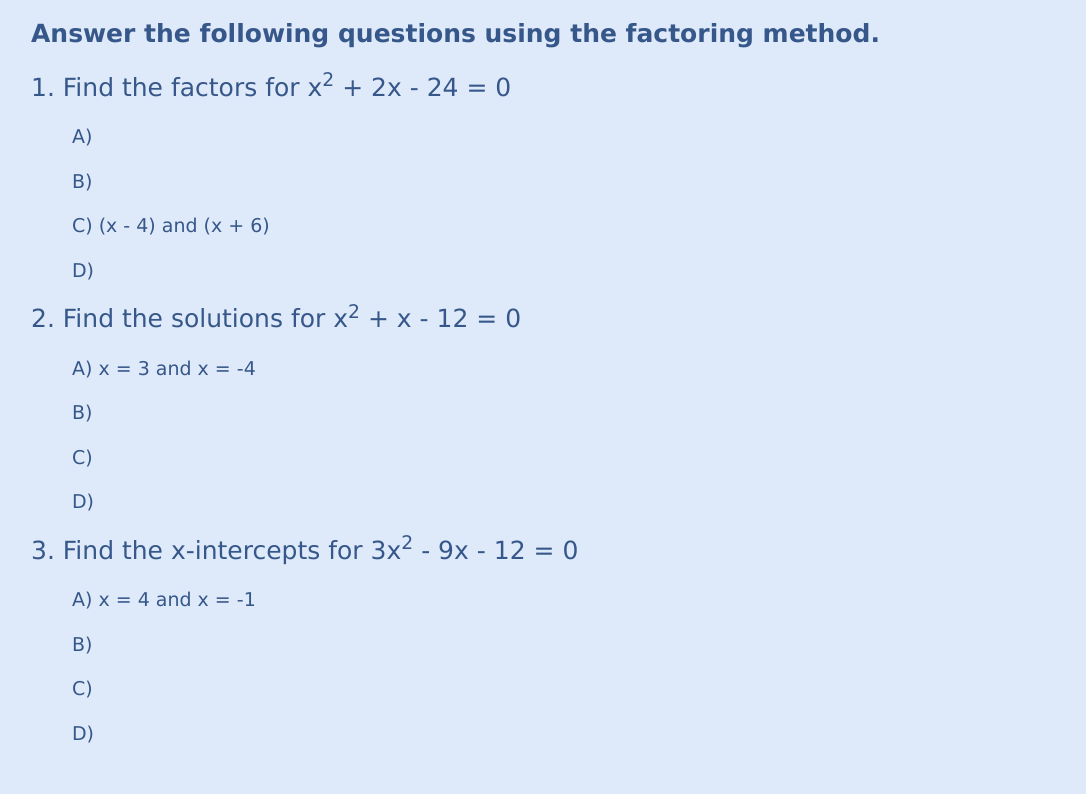
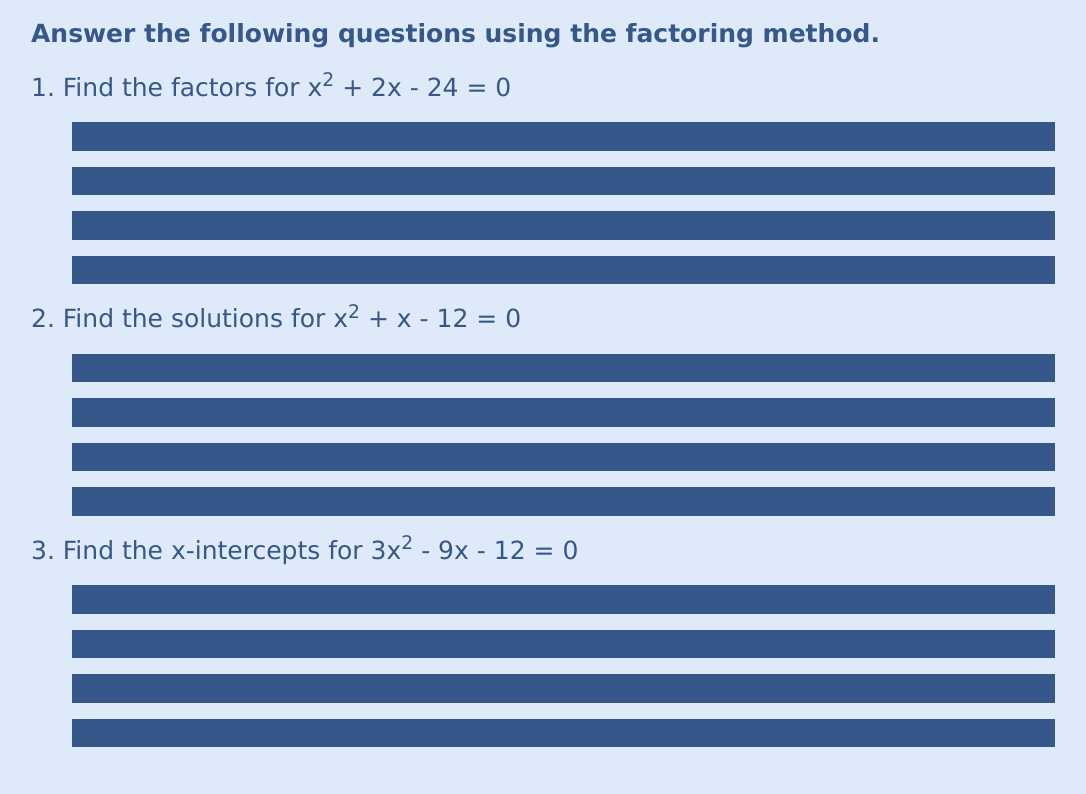
Before and after one commit to YomenT/bluebird-teaching, a React (Create React App) app in the folder reactapp/: page /passport_to_advanced_math/quadratics_foundations_checkup in a window 1280 px wide. Shown: the part 960-1754 px from the top of the page, without its empty margins (97-1183 px from the left). Built offline with nearby package versions, Linux system fonts and the light colour scheme.

Commit message:
CSS Testing

```diff
--- a/reactapp/src/index.css
+++ b/reactapp/src/index.css
@@ -188,14 +188,12 @@ a:hover {
 }
 
 #answer-choice {
-  box-shadow: #365789;
-  color: #365789;
-  transition: color .3s ease-in-out, box-shadow .3s ease-in-out;
+  background-color: #365789;
+  transition: color .3s;
 }
 
 #answer-choice:hover {
-  box-shadow: #eef4fc;
-  color: #365789;
+  opacity: 0.6;
 }
 
 .anchor {
```
